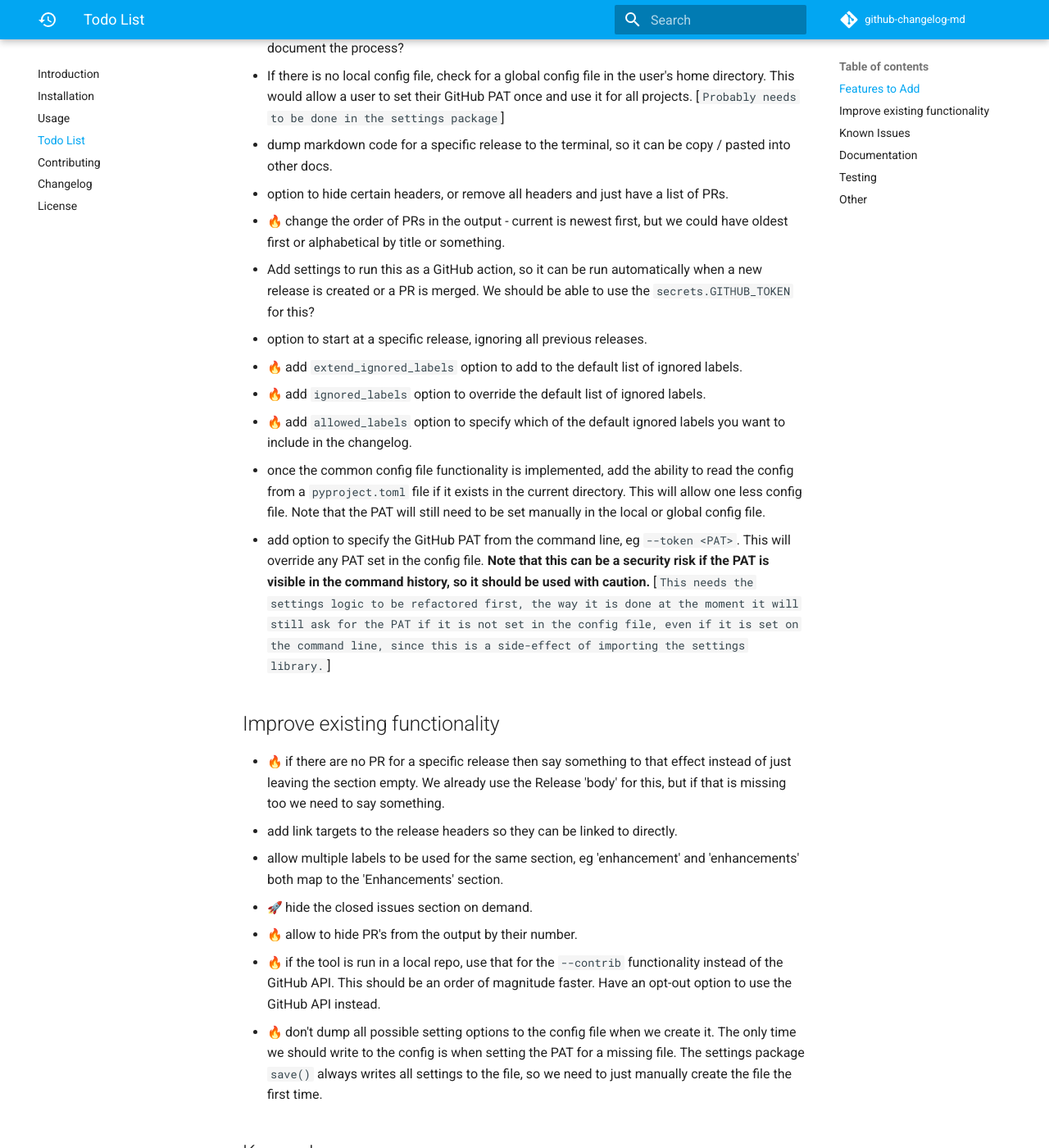
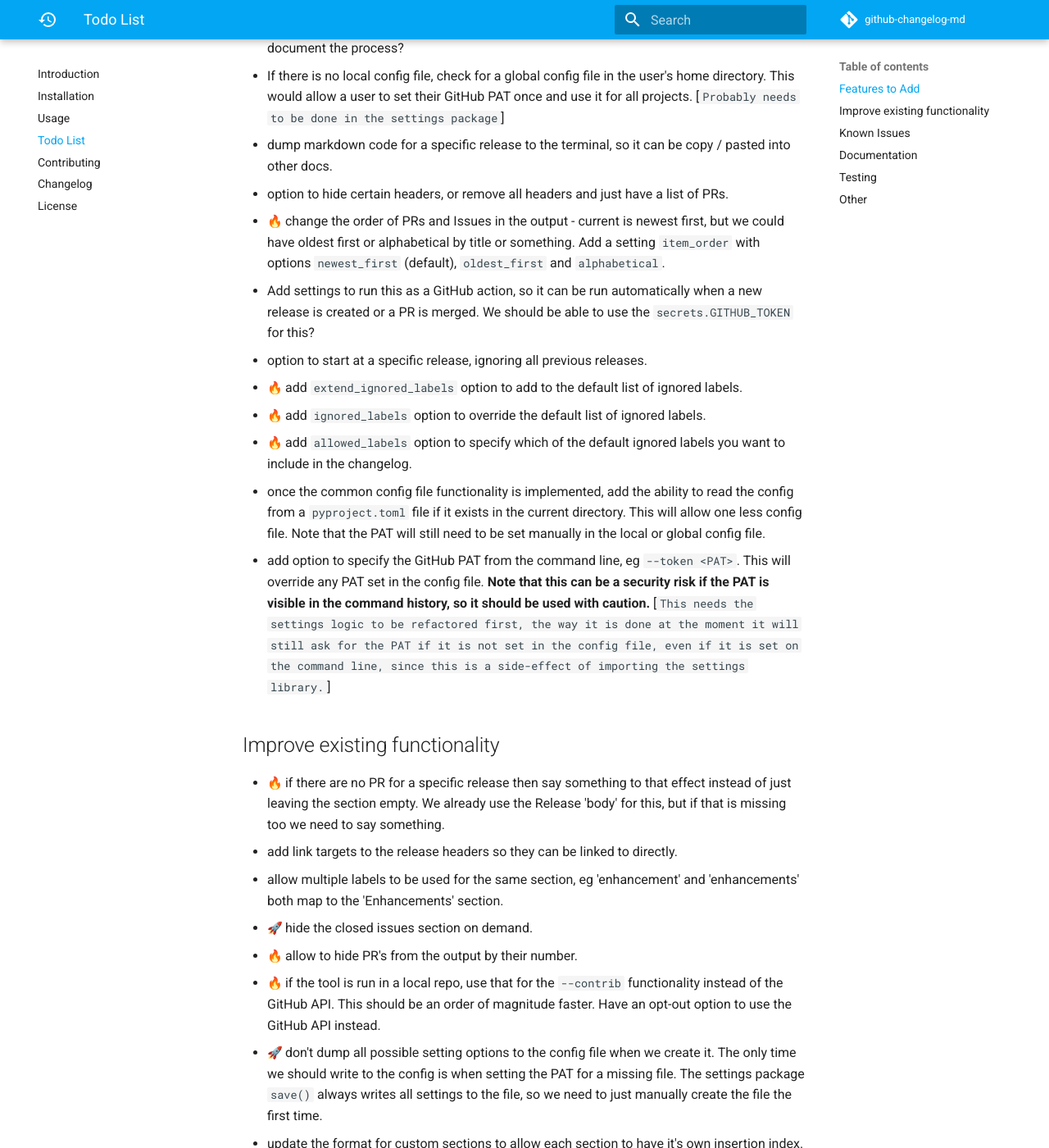
Before and after one commit to seapagan/github-changelog-md, an MkDocs documentation site: the page built from docs/todo_list.md, in a window 1280 px wide and 1400 px high, scrolled down 1322 px. Shown: the whole window at 82% size. Built offline with MkDocs 1.6.1 and Material for MkDocs 9.7.7, drawn with Linux system fonts in a browser that asks for light colours; emoji names are drawn with the system emoji font; comment, search, counter and statistics services are not loaded; some of the changed text lies outside the part shown.

Commit message:
update TODO
Signed-off-by: Grant Ramsay <seapagan@gmail.com>

```diff
--- a/TODO.md
+++ b/TODO.md
@@ -53,8 +53,10 @@ in the next release.
   pasted into other docs.
 - option to hide certain headers, or remove all headers and just have a list of
   PRs.
-- :fire: change the order of PRs in the output - current is newest first, but we
-  could have oldest first or alphabetical by title or something.
+- :fire: change the order of PRs and Issues in the output - current is newest
+  first, but we could have oldest first or alphabetical by title or something.
+  Add a setting `item_order` with options `newest_first` (default),
+  `oldest_first` and `alphabetical`.
 - Add settings to run this as a GitHub action, so it can be run automatically
   when a new release is created or a PR is merged. We should be able to use the
   `secrets.GITHUB_TOKEN` for this?
@@ -90,10 +92,13 @@ in the next release.
 - :fire: if the tool is run in a local repo, use that for the `--contrib` functionality
   instead of the GitHub API. This should be an order of magnitude faster. Have
   an opt-out option to use the GitHub API instead.
-- :fire: don't dump all possible setting options to the config file when we
+- :rocket: don't dump all possible setting options to the config file when we
   create it. The only time we should write to the config is when setting the PAT
   for a missing file. The settings package `save()` always writes all settings
   to the file, so we need to just manually create the file the first time.
+- update the format for custom sections to allow each section to have it's own
+  insertion index. This will be a breaking change in the config file format so
+  require a `schema_version` bump.
 
 ## Known Issues
 
```
Also changed, not shown: docs/usage.md (+2 -2 lines).
